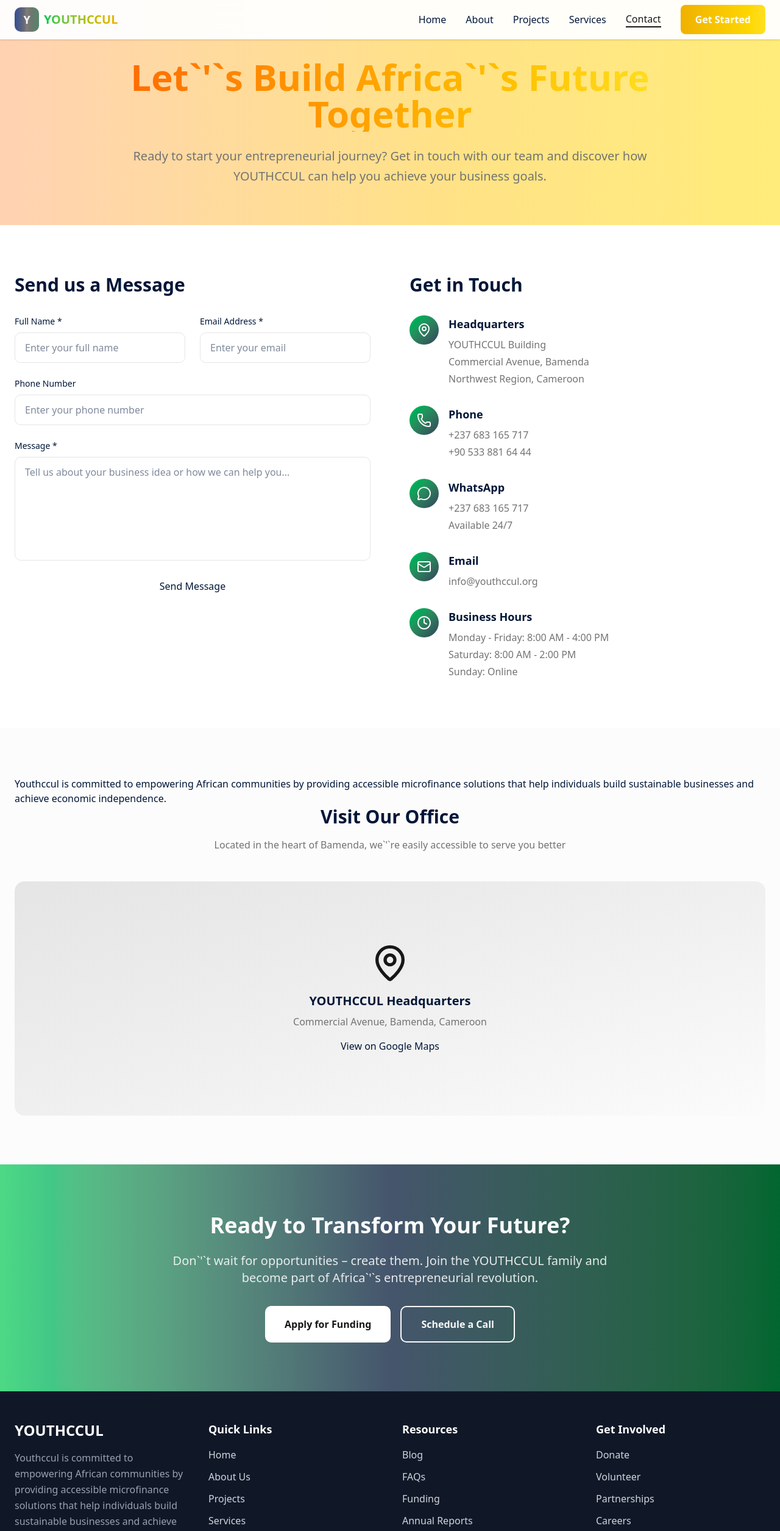
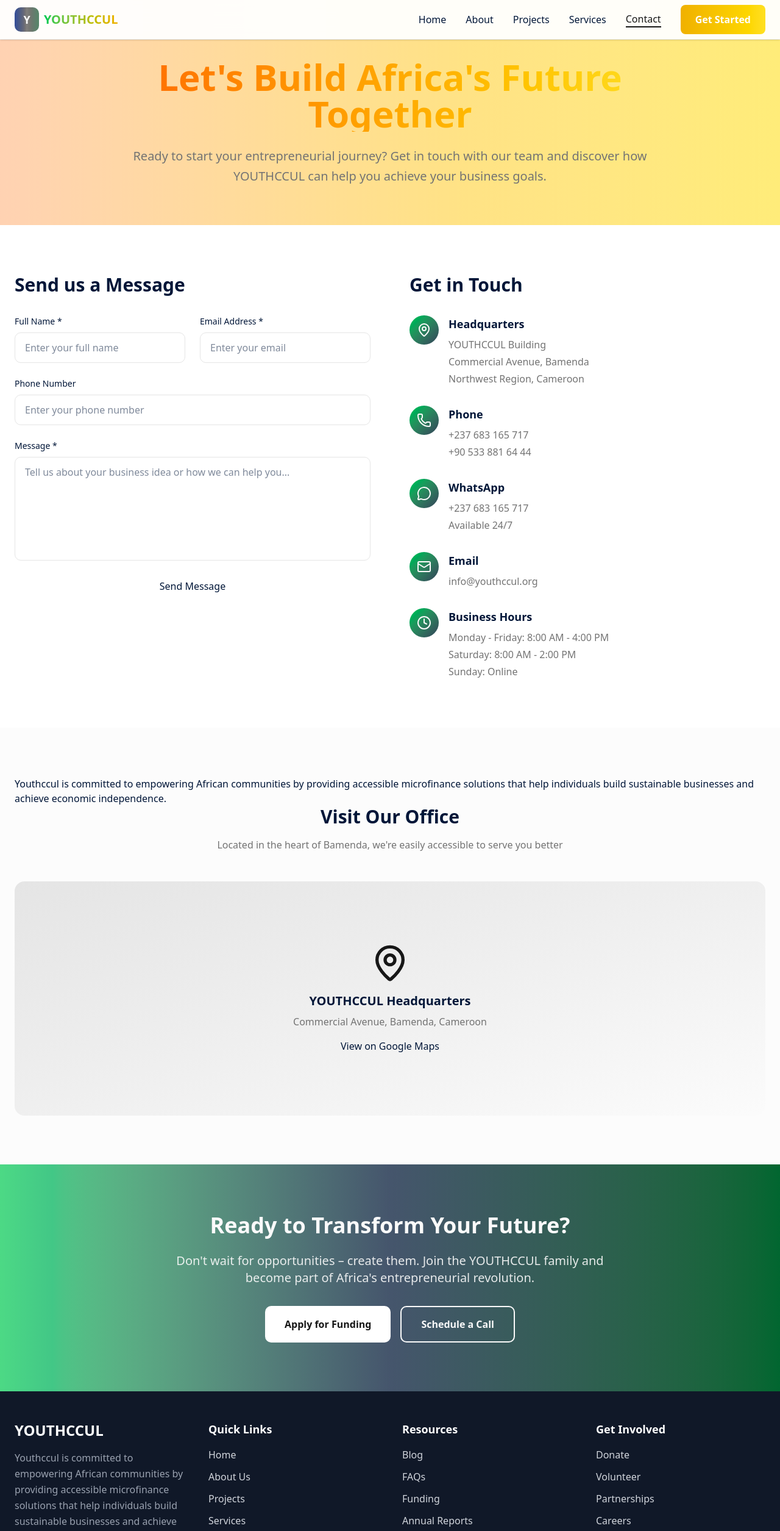
Before and after one commit to softguest/youthccul, a Next.js app: page /contact in a window 1280 px wide. Shown: the top 2510 px of the page at 61% size. Built offline with nearby package versions, Linux system fonts and the light colour scheme.

Commit message:
remove marks

```diff
--- a/app/(frontpages)/about/page.tsx
+++ b/app/(frontpages)/about/page.tsx
@@ -96,7 +96,7 @@
               <h2 className="text-4xl font-bold text-foreground mb-6">Our Story</h2>
               <div className="space-y-6 text-muted-foreground leading-relaxed">
                 <p>
-                  Founded in 2025 in Bamenda, Cameroon, YOUTHCCUL emerged from a simple yet powerful idea: young Africans shouldn`&apos;`t be limited by lack of access to capital. Our founders, themselves young entrepreneurs, experienced firsthand the challenges of securing funding for innovative business ideas.
+                  Founded in 2025 in Bamenda, Cameroon, YOUTHCCUL emerged from a simple yet powerful idea: young Africans shouldn&apos;t be limited by lack of access to capital. Our founders, themselves young entrepreneurs, experienced firsthand the challenges of securing funding for innovative business ideas.
                 </p>
                 <p>
                   we are starting in 2025 as a  cooperative credit union and will grow into a continent-wide movement, supporting over 10,000 young entrepreneurs across 15 communities. We will disburse over $500k  in microloans, creating jobs for more than 100 people.
--- a/app/(frontpages)/contact/page.tsx
+++ b/app/(frontpages)/contact/page.tsx
@@ -55,7 +55,7 @@
         <div className="container mx-auto px-6">
           <div className="text-center max-w-4xl mx-auto">
             <h1 className="text-5xl md:text-6xl font-bold bg-gradient-to-r from-orange-500/100 to-yellow-300/100 bg-clip-text text-transparent mb-6">
-              Let`&apos;`s Build Africa`&apos;`s Future Together
+              Let&apos;s Build Africa&apos;s Future Together
             </h1>
             <p className="text-xl text-muted-foreground leading-relaxed">
               Ready to start your entrepreneurial journey? Get in touch with our team and discover how YOUTHCCUL can help you achieve your business goals.
@@ -165,7 +165,7 @@
           <div className="text-center mb-12">
             <h2 className="text-3xl font-bold text-foreground mb-4">Visit Our Office</h2>
             <p className="text-muted-foreground">
-              Located in the heart of Bamenda, we`&apos;`re easily accessible to serve you better
+              Located in the heart of Bamenda, we&apos;re easily accessible to serve you better
             </p>
           </div>
 
@@ -190,7 +190,7 @@
         <div className="container mx-auto px-6 text-center">
           <h2 className="text-4xl font-bold mb-6">Ready to Transform Your Future?</h2>
           <p className="text-xl text-primary-foreground/90 mb-8 max-w-3xl mx-auto">
-            Don`&apos;`t wait for opportunities – create them. Join the YOUTHCCUL family and become part of Africa`&apos;`s entrepreneurial revolution.
+            Don&apos;t wait for opportunities – create them. Join the YOUTHCCUL family and become part of Africa&apos;s entrepreneurial revolution.
           </p>
           <div className="flex flex-col sm:flex-row gap-4 justify-center">
             <button className="bg-background text-primary px-8 py-4 rounded-lg font-semibold hover:bg-background/90 transition-all duration-300 hover:scale-105">
--- a/app/(frontpages)/page.tsx
+++ b/app/(frontpages)/page.tsx
@@ -74,7 +74,7 @@
                 <span className="bg-gradient-to-r from-primary to-green-500 bg-clip-text text-transparent"> Microfinance</span>
               </h2>
               <p className="text-lg text-muted-foreground mb-8 leading-relaxed">
-                YOUTHCCUL is more than a financial institution – we`&apos;`re a movement dedicated to unlocking the entrepreneurial potential of African youth. Starting 2025, we will be providing accessible microfinance solutions that transform dreams into thriving businesses across the globe.
+                YOUTHCCUL is more than a financial institution – we&apos;re a movement dedicated to unlocking the entrepreneurial potential of African youth. Starting 2025, we will be providing accessible microfinance solutions that transform dreams into thriving businesses across the globe.
               </p>
               <div className="grid md:grid-cols-2 gap-6 mb-8">
                 {stats.map((stat, index) => (
@@ -200,7 +200,7 @@
             Join YOUTHCCUL and Build Your Future Today
           </h2>
           <p className="text-xl text-primary-foreground/90 mb-8 max-w-4xl mx-auto leading-relaxed">
-            Don`&apos;`t let limited access to capital hold back your entrepreneurial dreams. Join thousands of successful African entrepreneurs who have transformed their communities through our loans, savings and training programs.
+            Don&apos;t let limited access to capital hold back your entrepreneurial dreams. Join thousands of successful African entrepreneurs who have transformed their communities through our loans, savings and training programs.
           </p>
           <div className="flex flex-col sm:flex-row gap-6 justify-center">
             <Link href="/contact" className="bg-background text-primary px-8 py-4 rounded-lg font-semibold hover:bg-background/90 transition-all duration-300 hover:scale-105 inline-flex items-center gap-2">
```
